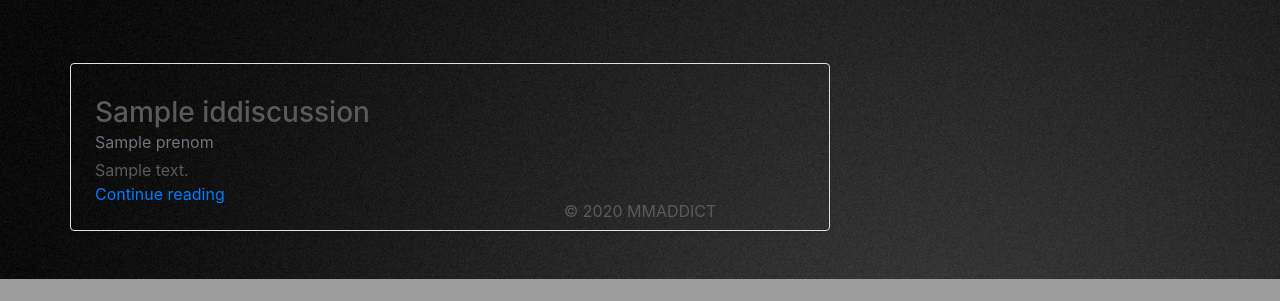
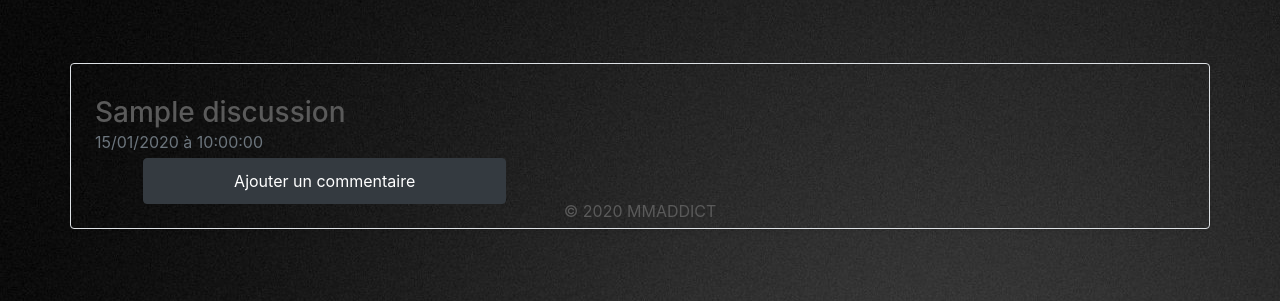
Before and after one commit to Anzou1/MMA, a PHP site: template templates/forum/forumHome.html.twig in a window 1280 px wide. Shown: the part 561-862 px from the top of the page. Before the commit the page ends 840 px from the top, so only its background shows below. Run offline with PHP 8.4, Linux system fonts and the light colour scheme; the template is opened without the code that fills it: most values are stand-ins (such as "Sample title", 1, 10 or a date in 2020); some libraries are stand-ins or nearby versions.

Commit message:
pagehome+pageforum+moitieformulaire

```diff
--- a/src/Entity/Discussion.php
+++ b/src/Entity/Discussion.php
@@ -2,8 +2,10 @@
 
 namespace App\Entity;
 
+
 use App\Repository\DiscussionRepository;
 use Doctrine\ORM\Mapping as ORM;
+
 
 /**
  * @ORM\Entity(repositoryClass=DiscussionRepository::class)
--- a/src/Entity/Fighters.php
+++ b/src/Entity/Fighters.php
@@ -2,8 +2,10 @@
 
 namespace App\Entity;
 
+
 use App\Repository\FightersRepository;
 use Doctrine\ORM\Mapping as ORM;
+
 
 /**
  * @ORM\Entity(repositoryClass=FightersRepository::class)
--- a/src/Entity/User.php
+++ b/src/Entity/User.php
@@ -1,6 +1,7 @@
 <?php
 
 namespace App\Entity;
+
 
 use App\Repository\UserRepository;
 use Doctrine\ORM\Mapping as ORM;
--- a/src/Form/CommentaireType.php
+++ b/src/Form/CommentaireType.php
@@ -2,12 +2,9 @@
 
 namespace App\Form;
 
-use App\Entity\User;
-use App\Entity\Discussion;
 use App\Entity\Commentaire;
 use Symfony\Component\Form\AbstractType;
 use Symfony\Component\Form\FormBuilderInterface;
-use Symfony\Bridge\Doctrine\Form\Type\EntityType;
 use Symfony\Component\OptionsResolver\OptionsResolver;
 
 class CommentaireType extends AbstractType
@@ -16,6 +13,7 @@ class CommentaireType extends AbstractType
     {
         $builder
             ->add('commentaires')
+
 
         ;
     }
--- a/src/Form/RegisterType.php
+++ b/src/Form/RegisterType.php
@@ -13,6 +13,7 @@ use Symfony\Component\Form\Extension\Core\Type\TextType as TypeTextType;
 use Symfony\Component\Form\FormBuilderInterface;
 use Symfony\Component\OptionsResolver\OptionsResolver;
 use Symfony\Component\Validator\Constraints\Length;
+use Symfony\Component\HttpFoundation\Request;
 
 
 class RegisterType extends AbstractType
--- a/templates/compte/index.html.twig
+++ b/templates/compte/index.html.twig
@@ -19,7 +19,7 @@
 						</li>
 
 
-						 <small class="btn btn-primary"><a class="dropdown-item" href="{{ path('compte') }}">Accès Forum</a></small>
+						 <small class="btn btn-primary"><a class="dropdown-item" href="{{ path('forum_forum') }}">Accès Forum</a></small>
 
 
 			{% endif %}
--- a/templates/forum/FormulaireHome.html.twig
+++ b/templates/forum/FormulaireHome.html.twig
@@ -7,15 +7,17 @@
     <br>
 
 
-   {{ form_start(formulaire) }}
+   {{ form_start(formulaire, {'attr': {'class': 'col-md-7 mx-auto'}}) }}
 
      {{ form_row(formulaire.commentaires, {'attr': {'placeholder': 'Message'}} ) }}
 
 
-
+   <button type="submit" class="col-md-4 ml-5 text-center btn btn-dark ">Posté le commentaire</a></button>
 
 
 {{ form_end(formulaire) }}
 
 
+
+
 {% endblock %}
--- a/templates/forum/forumHome.html.twig
+++ b/templates/forum/forumHome.html.twig
@@ -9,18 +9,47 @@
 
 
             <div class="row">
-        <div class="col-md-8">
-        <div class="row g-0 border rounded overflow-hidden flex-md-row shadow-sm h-md-250 position-relative">
+        <div class="col-md-12">
+        <div class="row g-0 border rounded overflow-hidden flex-md-row mb-2 shadow-sm h-md-250 position-relative">
             <div class="col p-4 d-flex flex-column position-static">
             <strong class="d-inline-block mb-2 text-primary"></strong>
-            <h3 class="mb-0">{{ comment.iddiscussion.titre }}</h3>
-            <div class="mb-1 text-muted">{{ comment.iduser.prenom }}</div>
-            <p class="card-text mb-auto">{{ comment.commentaires }}</p>
-            <a href="#" class="stretched-link">Continue reading</a>
+            <h3 class="mb-0">{{ discussion.titre }}</h3>
+            <div class="mb-1 text-muted">{{ discussion.date|date('d/m/Y à H:i:s') }}</div>
+            <p class="card-text mb-auto"></p>
+
+             <small class="col-md-4 ml-5 text-center btn btn-dark "><a class="dropdown-item text-white" href="{{ path('forum_post', {'id': discussion.id}) }}">Ajouter un commentaire</a></small>
             </div>
         </div>
     </div>
+
     </div>
+
+    <table class="table table-dark table-bordered text-center">
+
+
+
+            {% for comment in allComment %}
+
+            {% if  discussion.id == comment.iddiscussion.id %}
+
+
+                <tr>
+
+                    <td>{{ comment.iduser.nom }}.  {{ comment.iduser.prenom }}</td>
+                    <td>{{ comment.date|date('d/m/Y à H:i:s') }}</td>
+                    <td>{{ comment.commentaires }}</td>
+
+
+
+
+                </tr>
+
+                {% endif %}
+            {% endfor %}
+
+
+            </table>
+
 
 
 
```
Also changed, not shown: src/Controller/ForumController.php (+30 -11 lines), src/Entity/Commentaire.php (+6 -4 lines), templates/forum/ForumDiscussion.html.twig (+15 -8 lines).
